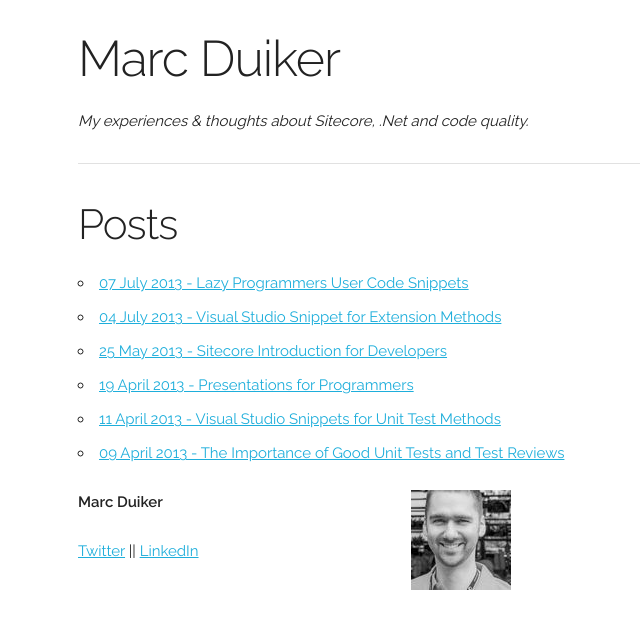
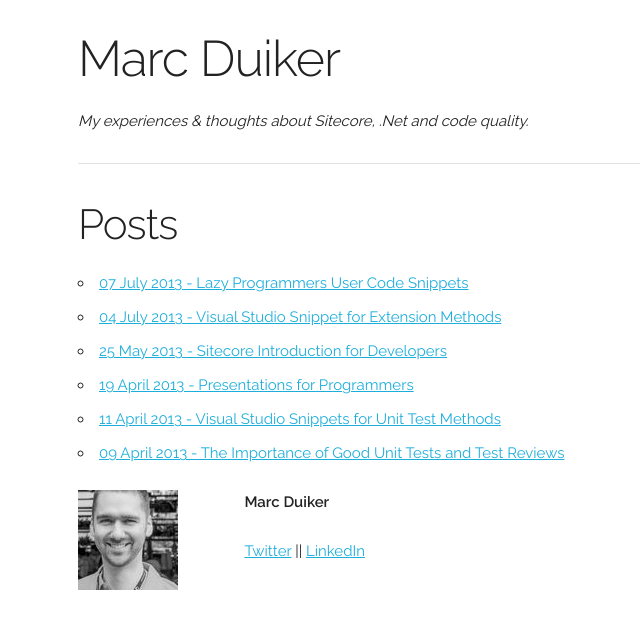
Before and after one commit to marcduiker/marcduiker.github.io, a Jekyll site: the page built from index.html, in a window 1280 px wide. Shown: the top 629 px of the page, without its empty margins (82-722 px from the left). Built offline with Jekyll 4.4.1, drawn with Linux system fonts in a browser that asks for light colours.

Commit message:
Switched profile image position. Fixed favicon link.

```diff
--- a/_includes/footer.html
+++ b/_includes/footer.html
@@ -1,6 +1,9 @@
   <div class="container">
     <div class="row">
-      <div class="one-third column">
+      <div class="two columns">
+        <img src="{{ site.url }}/assets/MarcDuiker100px.jpg" alt="Marc Duiker profile">
+      </div>
+      <div class="ten columns">
         <p>
 			   <strong>Marc Duiker</strong>
 		    </p>
@@ -8,10 +11,7 @@
           <a href="https://twitter.com/@marcduiker" target="_blank">Twitter</a> || <a href="https://nl.linkedin.com/in/mduiker" target="_blank">LinkedIn</a>
         </p>
       </div>
-      <div class="one-third column">
-        <img src="{{ site.url }}/assets/MarcDuiker100px.jpg" alt="Marc Duiker profile">
-      </div>
-      <div class="one-third column">
+      <div class="two columns">
       </div>
     </div>
   </div>
```
